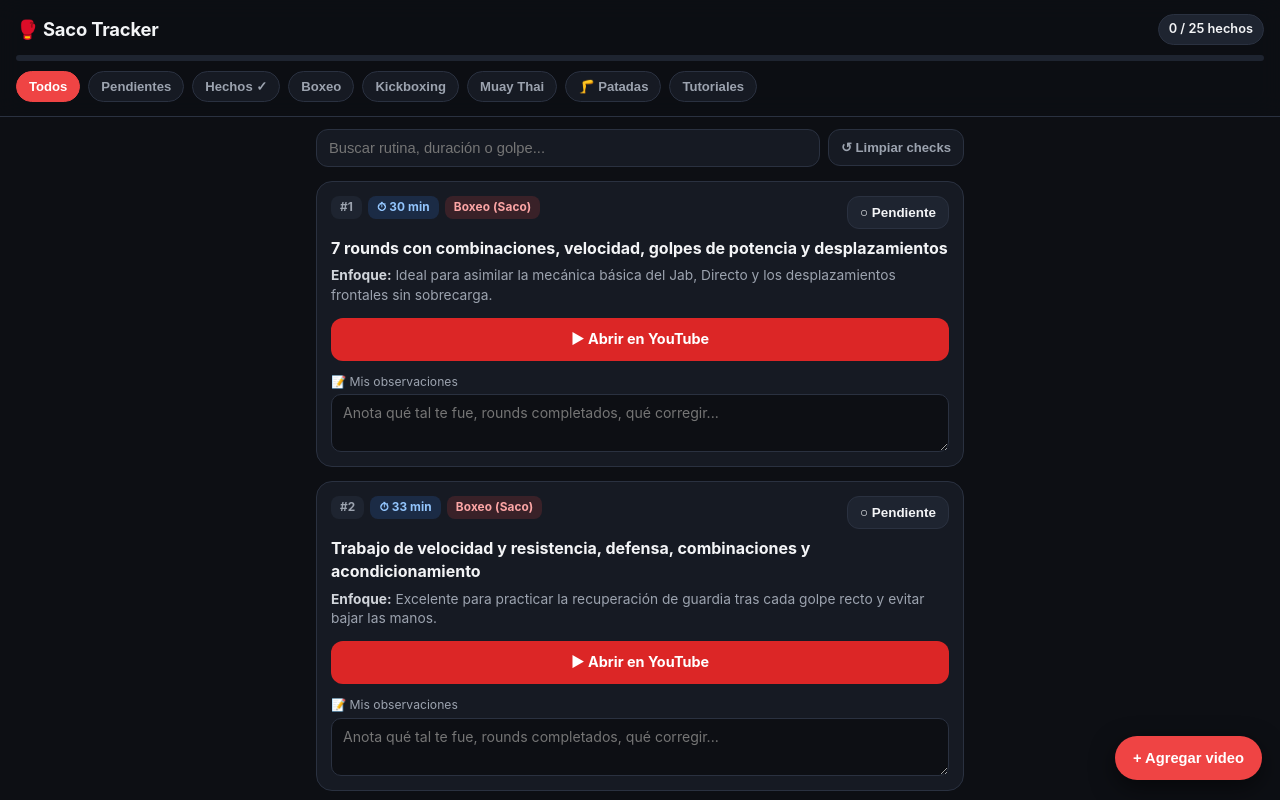
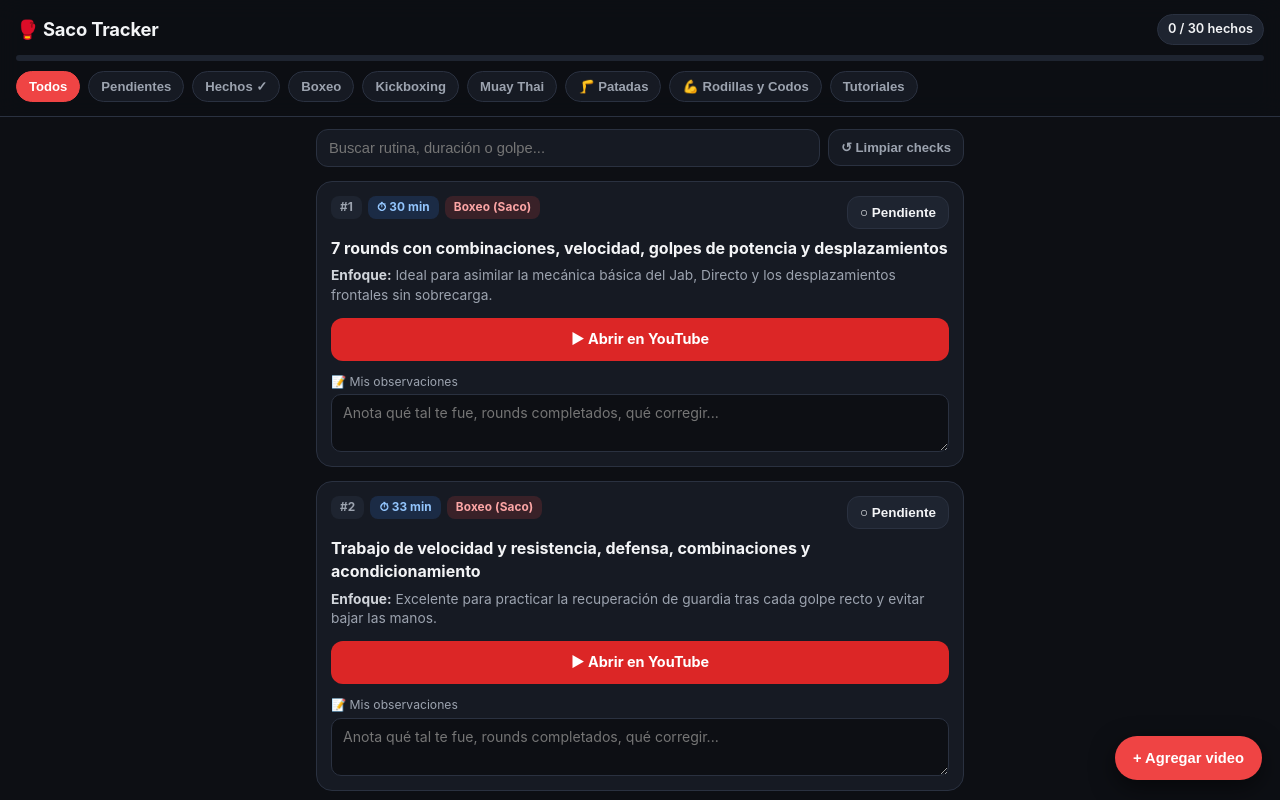
Before and after one commit to Donarosa/saco-tracker, a plain HTML site: page index.html in a window 1280 px wide. Shown: the top 800 px of the page. Drawn offline with Linux system fonts and the light colour scheme.

Commit message:
Add Rodillas y Codos section with dedicated tutorials per strike

```diff
--- a/index.html
+++ b/index.html
@@ -213,6 +213,7 @@
     .badge-muay { background: rgba(168, 85, 247, 0.16); color: #d8b4fe; }
     .badge-tut { background: rgba(34, 197, 94, 0.16); color: #86efac; }
     .badge-patada { background: rgba(6, 182, 212, 0.16); color: #67e8f9; }
+    .badge-rc { background: rgba(244, 63, 94, 0.16); color: #fda4af; }
 
     .check-btn {
       display: inline-flex;
@@ -443,6 +444,7 @@
       <button class="filter-btn" data-filter="Kickboxing">Kickboxing</button>
       <button class="filter-btn" data-filter="Muay Thai">Muay Thai</button>
       <button class="filter-btn" data-filter="Patadas">🦵 Patadas</button>
+      <button class="filter-btn" data-filter="Rodillas y Codos">💪 Rodillas y Codos</button>
       <button class="filter-btn" data-filter="Tutorial">Tutoriales</button>
     </div>
   </header>
@@ -470,6 +472,7 @@
           <option value="Kickboxing (Saco)">Kickboxing (Saco)</option>
           <option value="Muay Thai (Saco)">Muay Thai (Saco)</option>
           <option value="Patadas">Patadas</option>
+          <option value="Rodillas y Codos">Rodillas y Codos</option>
           <option value="Tutorial / Técnica">Tutorial / Técnica</option>
         </select>
       </div>
@@ -720,6 +723,51 @@
         title: "7. Roundhouse Kick (Low/Mid/High) — How to Do a Roundhouse Kick | Kickboxing Lessons (Howcast)",
         focus: "Misma serie que Side Kick: mecánica completa de patada circular (pivote, giro de cadera y extensión) aplicable a baja, media y alta.",
         url: "https://www.youtube.com/watch?v=R0WcFxtKFj8"
+      },
+      {
+        id: "rc1",
+        num: 26,
+        duration: "3:36",
+        type: "Rodillas y Codos",
+        title: "1. Rodilla recta — How to Do a Knee Strike | Kickboxing Lessons (Howcast)",
+        focus: "Rodillazo básico recto al cuerpo/saco: impulso de cadera hacia adelante, punta del pie hacia abajo y manos firmes.",
+        url: "https://www.youtube.com/watch?v=sERtk-89xmI"
+      },
+      {
+        id: "rc2",
+        num: 27,
+        duration: "2:00",
+        type: "Rodillas y Codos",
+        title: "2. Rodilla diagonal — Muay Thai Diagonal Knee (Christoph Delp)",
+        focus: "Rodillazo en ángulo de 45° (Khao Chiang) girando la cadera para entrar por el costado de la guardia hacia las costillas.",
+        url: "https://www.youtube.com/watch?v=iGlyEbd54D4"
+      },
+      {
+        id: "rc3",
+        num: 28,
+        duration: "7:28",
+        type: "Rodillas y Codos",
+        title: "3. Rodilla lateral en clinch — How To Throw Side Knees From The Clinch (Gabriel Varga)",
+        focus: "Rodillazos laterales en distancia muy corta y cómo generar potencia sin perder el equilibrio.",
+        url: "https://www.youtube.com/watch?v=RCxsnM0g-Xg"
+      },
+      {
+        id: "rc4",
+        num: 29,
+        duration: "1:26",
+        type: "Rodillas y Codos",
+        title: "4. Codo horizontal — How to Throw a Left Cross Elbow | YOKKAO",
+        focus: "Codazo horizontal (Sok Tad): mecánica similar a un hook corto, rotando cadera y hombro con la otra mano pegada al mentón.",
+        url: "https://www.youtube.com/watch?v=X04FV9c8r5E"
+      },
+      {
+        id: "rc5",
+        num: 30,
+        duration: "1:33",
+        type: "Rodillas y Codos",
+        title: "5. Codo ascendente (Uppercut) — How to Throw a Left Uppercut Elbow | YOKKAO",
+        focus: "Codazo ascendente (Sok Ngad) para cortar por el centro de la guardia en distancia corta.",
+        url: "https://www.youtube.com/watch?v=nYaXSiUKqjg"
       }
     ];
 
@@ -754,6 +802,7 @@
 
     function getTypeBadgeClass(type) {
       const t = type.toLowerCase();
+      if (t.includes("rodilla") || t.includes("codo")) return "badge-rc";
       if (t.includes("patada")) return "badge-patada";
       if (t.includes("tutorial")) return "badge-tut";
       if (t.includes("muay") && t.includes("kick")) return "badge-kick";
@@ -778,6 +827,7 @@
       if (currentFilter === "Kickboxing" && !v.type.includes("Kick")) return false;
       if (currentFilter === "Muay Thai" && !v.type.includes("Muay")) return false;
       if (currentFilter === "Patadas" && !v.type.includes("Patada")) return false;
+      if (currentFilter === "Rodillas y Codos" && !v.type.includes("Rodillas")) return false;
       if (currentFilter === "Tutorial" && !v.type.includes("Tutorial")) return false;
 
       if (searchTerm.trim()) {
```
